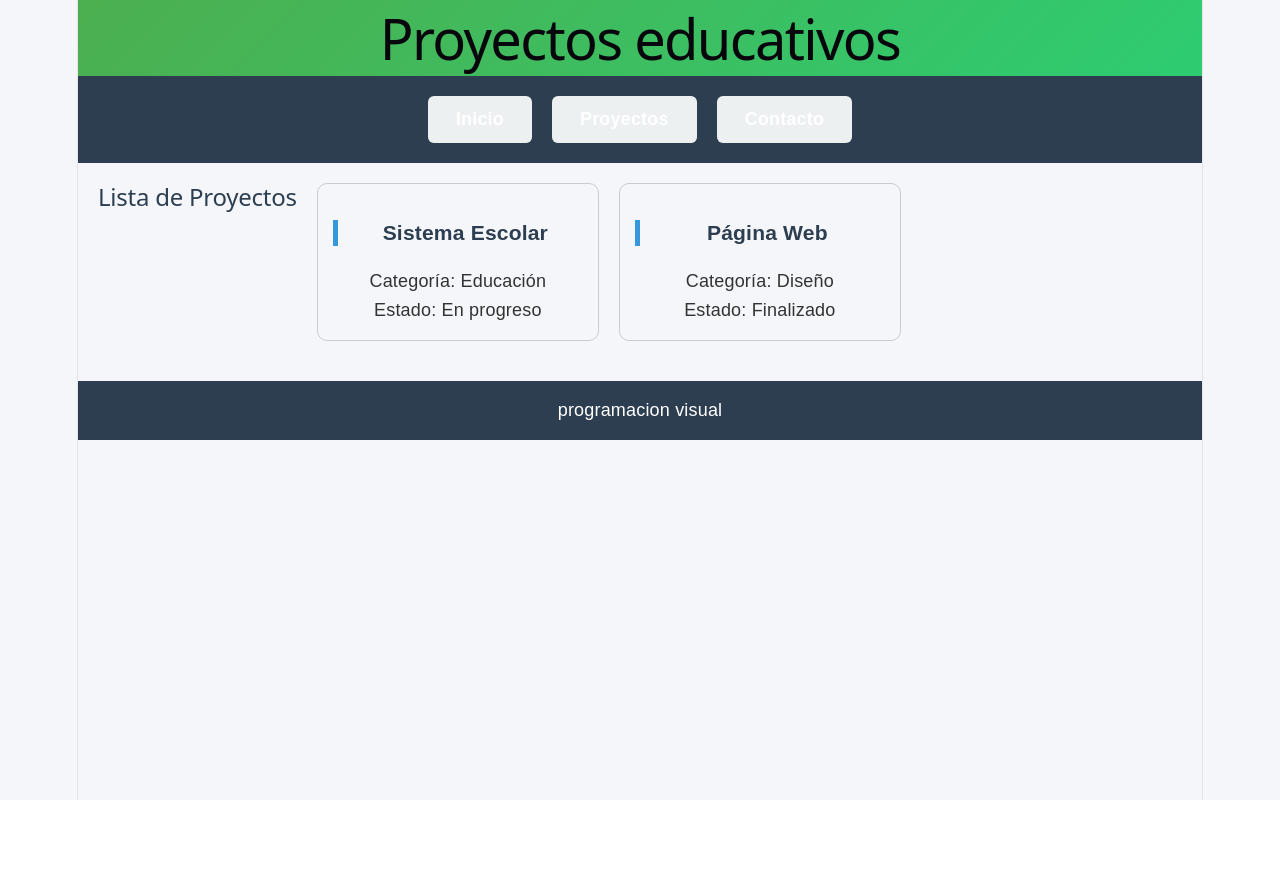
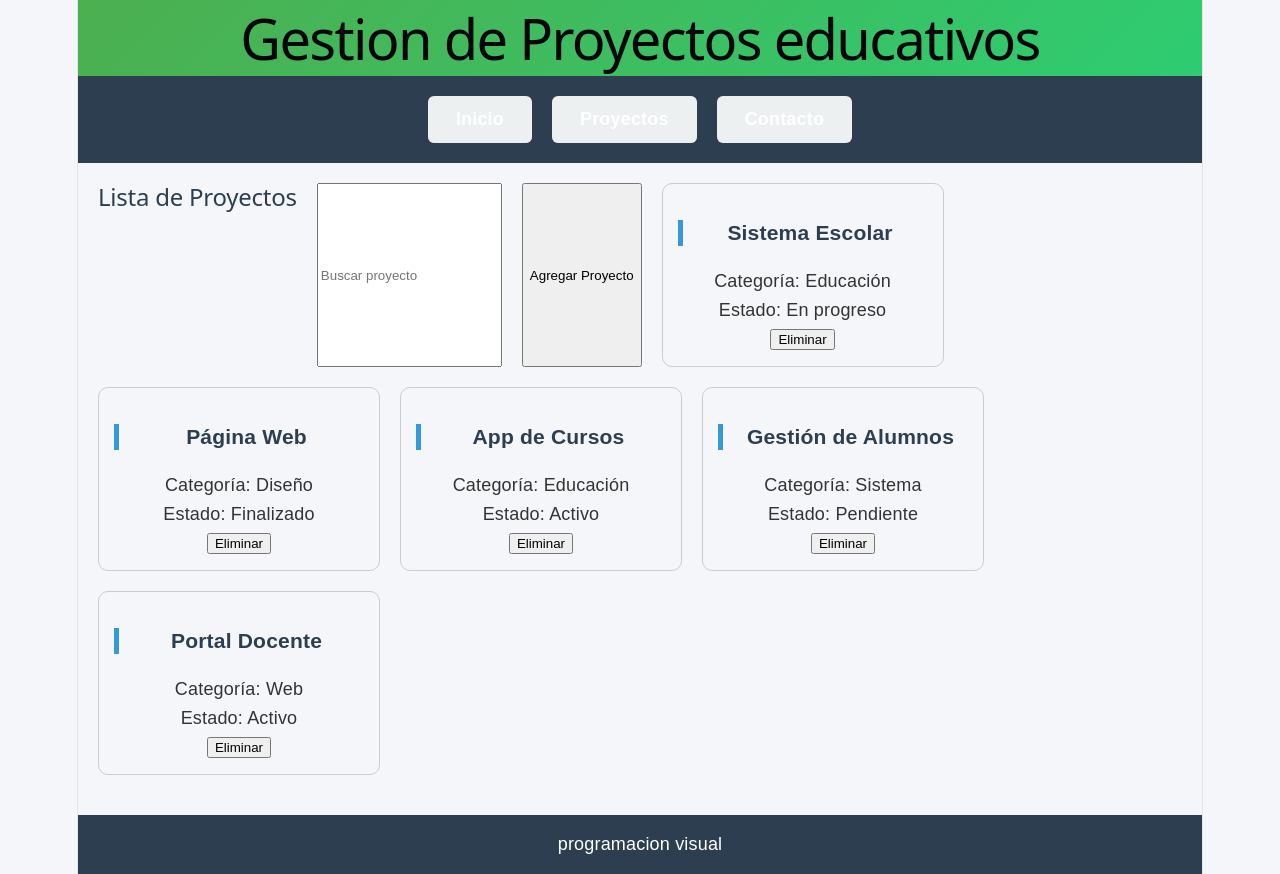
Before and after one commit to valenmadrigal/pv_tp3_grupo15, a React (Vite) app: page / in a window 1280 px wide. Before the commit the page ends 800 px from the top, so only its background shows below. Built offline with nearby package versions, Linux system fonts and the light colour scheme.

Commit message:
agrego proyectoservice y parte de listaproyecto

```diff
--- a/src/components/ListaProyectos.jsx
+++ b/src/components/ListaProyectos.jsx
@@ -1,40 +1,100 @@
-import { useState } from "react";
+import { useState } from "react"
+
+import {obtenerProyectos,agregarProyecto,eliminarProyecto,buscarProyecto} from "../service/proyectoservice"
 
 function ListaProyectos() {
 
-  const [proyectos] = useState([
-    {
-      id: 1,
-      titulo: "Sistema Escolar",
-      categoria: "Educación",
-      estado: "En progreso"
-    },
+  const [proyectos, setProyectos] =
+    useState(obtenerProyectos())
 
-    {
-      id: 2,
-      titulo: "Página Web",
-      categoria: "Diseño",
-      estado: "Finalizado"
+  const handleEliminar = (id) => {
+
+    eliminarProyecto(id)
+
+    setProyectos(obtenerProyectos())
+  }
+
+  const handleBuscar = (e) => {
+
+    const texto = e.target.value
+
+    if (texto === "") {
+
+      setProyectos(obtenerProyectos())
+
+    } else {
+
+      setProyectos(buscarProyecto(texto))
+
     }
-  ]);
+  }
+
+  const handleAgregar = () => {
+
+    const nuevoProyecto = {
+
+      id: Date.now(),
+      titulo: "Nuevo Proyecto",
+      categoria: "Web",
+      estado: "Activo"
+
+    }
+
+    agregarProyecto(nuevoProyecto)
+
+    setProyectos(obtenerProyectos())
+  }
 
   return (
+
     <div className="contenedor-proyectos">
+
       <h2>Lista de Proyectos</h2>
 
-      {proyectos.map((proyecto) => (
-        <div key={proyecto.id} className="card">
+      <input
+        type="text"
+        placeholder="Buscar proyecto"
+        onChange={handleBuscar}
+      />
 
-          <h3>{proyecto.titulo}</h3>
+      <button onClick={handleAgregar}>
+        Agregar Proyecto
+      </button>
 
-          <p>Categoría: {proyecto.categoria}</p>
+      {
+        proyectos.map((proyecto) => (
 
-          <p>Estado: {proyecto.estado}</p>
+          <div
+            key={proyecto.id}
+            className="card"
+          >
 
-        </div>
-      ))}
+            <h3>{proyecto.titulo}</h3>
+
+            <p>
+              Categoría: {proyecto.categoria}
+            </p>
+
+            <p>
+              Estado: {proyecto.estado}
+            </p>
+
+            <button
+              onClick={() =>
+                handleEliminar(proyecto.id)
+              }
+            >
+              Eliminar
+            </button>
+
+          </div>
+
+        ))
+      }
+
     </div>
-  );
+
+  )
 }
 
-export default ListaProyectos;
+export default ListaProyectos
--- a/src/components/header.jsx
+++ b/src/components/header.jsx
@@ -1,7 +1,7 @@
 function header(){
     return(
         <header>
-            <h1>Proyectos educativos </h1>
+            <h1>Gestion de Proyectos educativos </h1>
         </header>
     )
 }
--- a/src/components/nav.jsx
+++ b/src/components/nav.jsx
@@ -3,7 +3,7 @@ function nav(){
         <nav>
             <ul>
                 <li><a href="#">Inicio</a></li>
-                <li><a href="#">Proyectos</a></li>
+                <li><a href="proyectos">Proyectos</a></li>
                 <li><a href="#">Contacto</a></li>
             </ul>
         </nav>
--- /dev/null
+++ b/src/service/proyectoservice.js
@@ -0,0 +1,72 @@
+let proyectos = [
+
+  {
+    id: 1,
+    titulo: "Sistema Escolar",
+    categoria: "Educación",
+    estado: "En progreso"
+  },
+
+  {
+    id: 2,
+    titulo: "Página Web",
+    categoria: "Diseño",
+    estado: "Finalizado"
+  },
+
+  {
+    id: 3,
+    titulo: "App de Cursos",
+    categoria: "Educación",
+    estado: "Activo"
+  },
+
+  {
+    id: 4,
+    titulo: "Gestión de Alumnos",
+    categoria: "Sistema",
+    estado: "Pendiente"
+  },
+
+  {
+    id: 5,
+    titulo: "Portal Docente",
+    categoria: "Web",
+    estado: "Activo"
+  }
+
+]
+
+const obtenerProyectos = () => {
+  return [...proyectos]
+}
+
+const agregarProyecto = (nuevoProyecto) => {
+  proyectos.push(nuevoProyecto)
+}
+
+const eliminarProyecto = (id) => {
+
+  proyectos = proyectos.filter(
+    proyecto => proyecto.id !== id
+  )
+
+}
+
+const buscarProyecto = (texto) => {
+
+  return proyectos.filter(
+    proyecto =>
+      proyecto.titulo
+        .toLowerCase()
+        .includes(texto.toLowerCase())
+  )
+
+}
+
+export {
+  obtenerProyectos,
+  agregarProyecto,
+  eliminarProyecto,
+  buscarProyecto
+}
```
